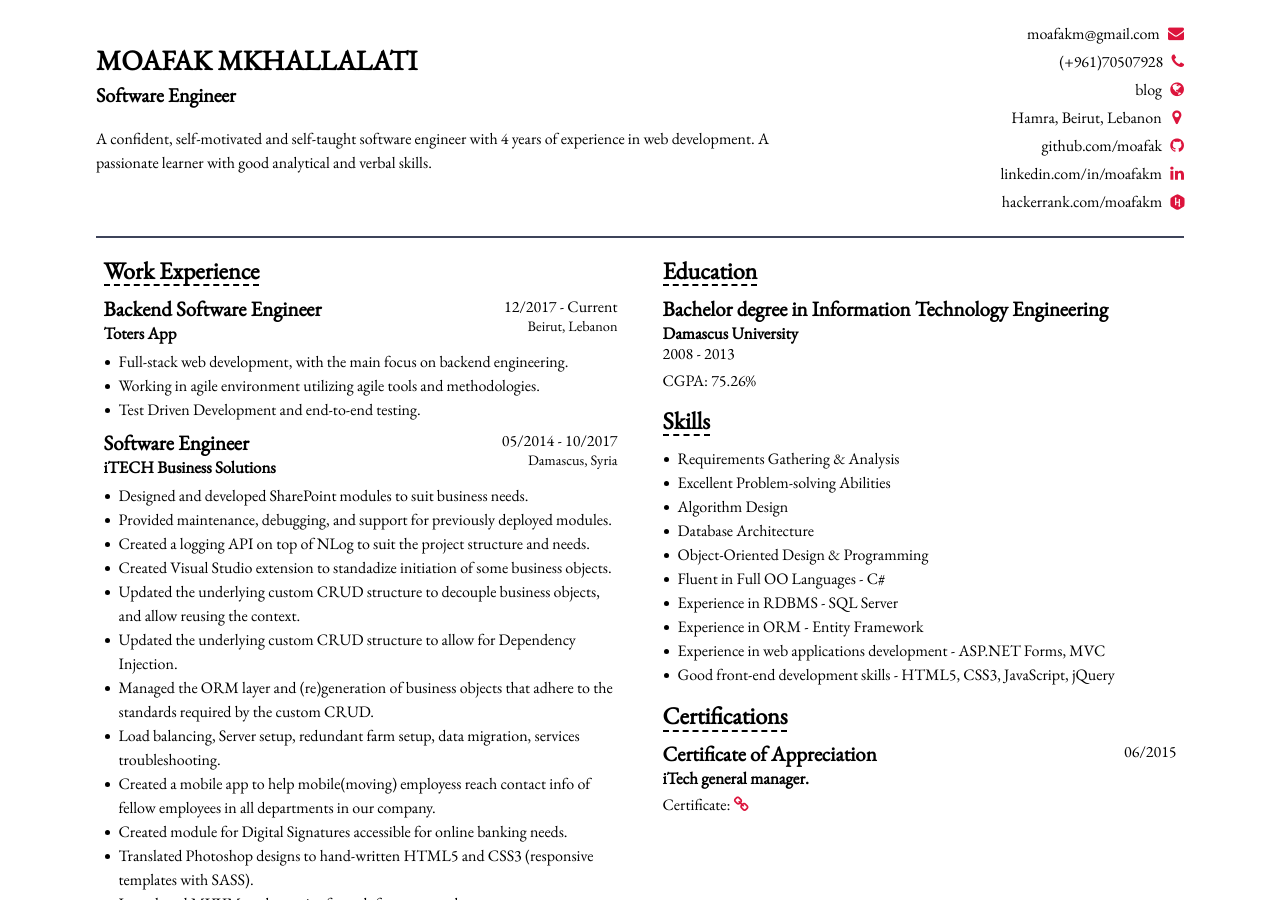
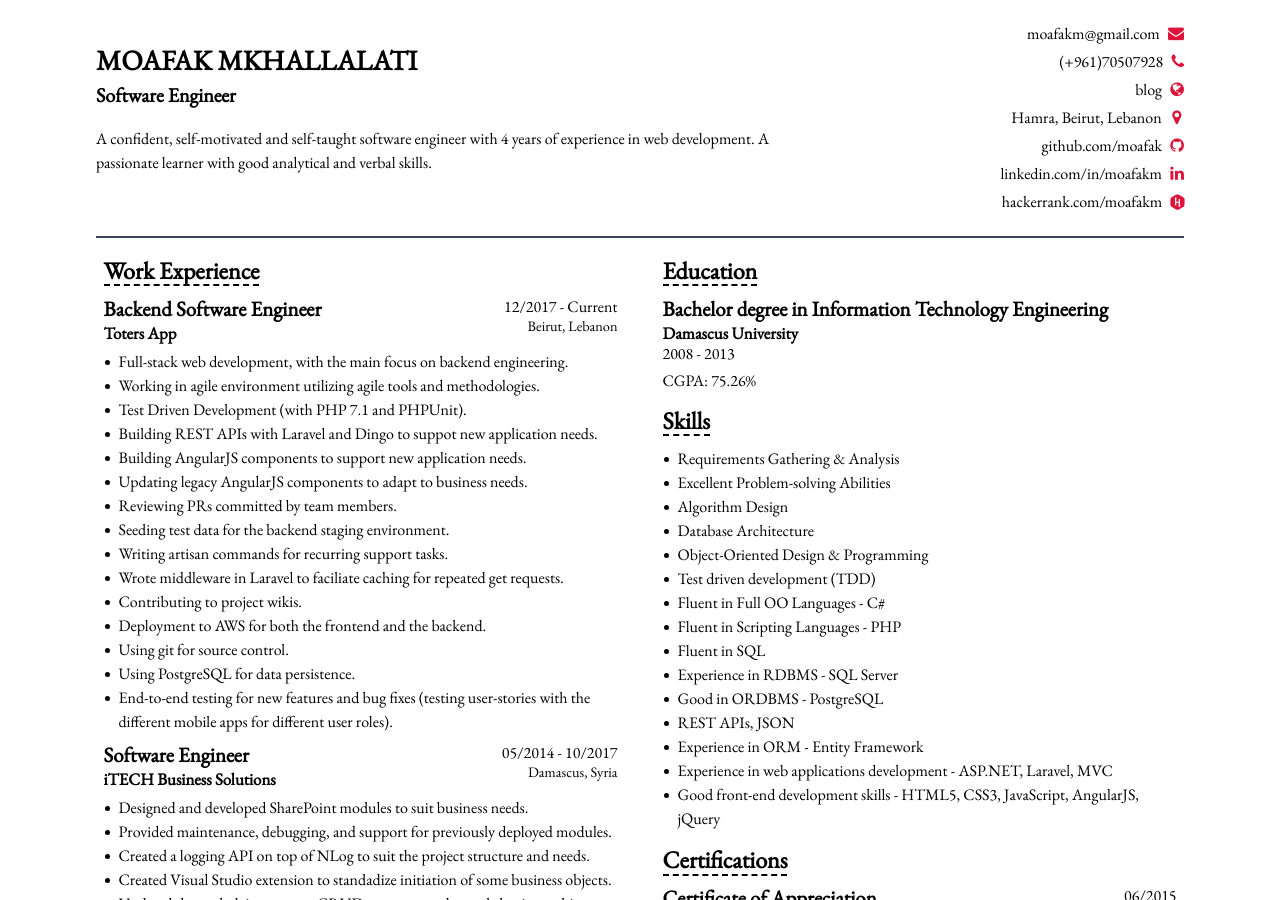
Before and after one commit to Moafak/moafak.github.io, a Jekyll site: the page cv/index.html, which Jekyll copies as it is, in a window 1280 px wide and 900 px high. Built offline with Jekyll 4.4.1, drawn with Linux system fonts in a browser that asks for light colours.

Commit message:
updating Work Experiences

```diff
--- a/cv/index.html
+++ b/cv/index.html
@@ -153,7 +153,19 @@
             <ul class="bullets">
               <li><span>Full-stack web development, with the main focus on backend engineering.</span></li>
               <li><span>Working in agile environment utilizing agile tools and methodologies.</span></li>
-              <li><span>Test Driven Development and end-to-end testing.</span></li>
+              <li><span>Test Driven Development (with PHP 7.1 and PHPUnit).</span></li>
+              <li><span>Building REST APIs with Laravel and Dingo to suppot new application needs.</span></li>
+              <li><span>Building AngularJS components to support new application needs.</span></li>
+              <li><span>Updating legacy AngularJS components to adapt to business needs.</span></li>
+              <li><span>Reviewing PRs committed by team members.</span></li>
+              <li><span>Seeding test data for the backend staging environment.</span></li>
+              <li><span>Writing artisan commands for recurring support tasks.</span></li>
+              <li><span>Wrote <a href="https://moafak.github.io/blog/2018/02/28/weak-etags-laravel/">middleware</a> in Laravel to faciliate caching for repeated get requests.</span></li>
+              <li><span>Contributing to project wikis.</span></li>
+              <li><span>Deployment to AWS for both the frontend and the backend.</span></li>
+              <li><span>Using git for source control.</span></li>
+              <li><span>Using PostgreSQL for data persistence.</span></li>
+              <li><span>End-to-end testing for new features and bug fixes (testing user-stories with the different mobile apps for different user roles).</span></li>
             </ul>
           </section>
 
@@ -286,15 +298,25 @@
 
               <li><span>Object-Oriented Design & Programming</span></li>
 
+              <li><span>Test driven development (TDD)</span></li>
+
               <li><span>Fluent in Full OO Languages - C#</span></li>
+
+              <li><span>Fluent in Scripting Languages - PHP</span></li>
+
+              <li><span>Fluent in SQL</span></li>
 
               <li><span>Experience in RDBMS - SQL Server</span></li>
 
+              <li><span>Good in ORDBMS - PostgreSQL</span></li>
+
+              <li><span>REST APIs, JSON</span></li>
+
               <li><span>Experience in ORM - Entity Framework</span></li>
 
-              <li><span>Experience in web applications development - ASP.NET Forms, MVC</span></li>
+              <li><span>Experience in web applications development - ASP.NET, Laravel, MVC</span></li>
 
-              <li><span>Good front-end development skills - HTML5, CSS3, JavaScript, jQuery</span></li>
+              <li><span>Good front-end development skills - HTML5, CSS3, JavaScript, AngularJS, jQuery</span></li>
 
             </ul>
           </section>
```
